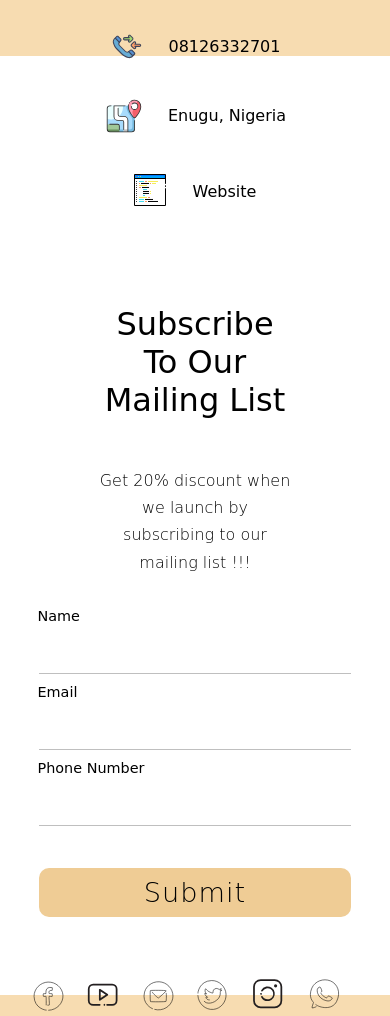
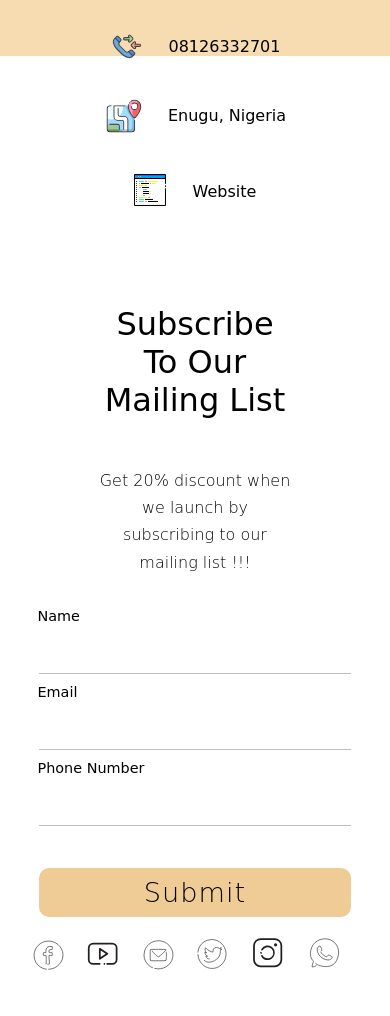
Before and after one commit to chukwuani/bodycare, a plain HTML site: page chi cosmetics/index.html in a window 390 px wide. Shown: the part 883-1899 px from the top of the page. After the commit the page ends 1878 px from the top, so only its background shows below. Drawn offline with Linux system fonts and the light colour scheme; a web font is replaced by a local one.

Commit message:
Update style.css

```diff
--- a/chi cosmetics/style.css
+++ b/chi cosmetics/style.css
@@ -385,7 +385,6 @@ button:hover{
 .contact-socials{
   position: absolute;
   bottom: 0;
-  top: 1836px;
   display: flex;
   align-items: center;
   justify-content: center;
```
